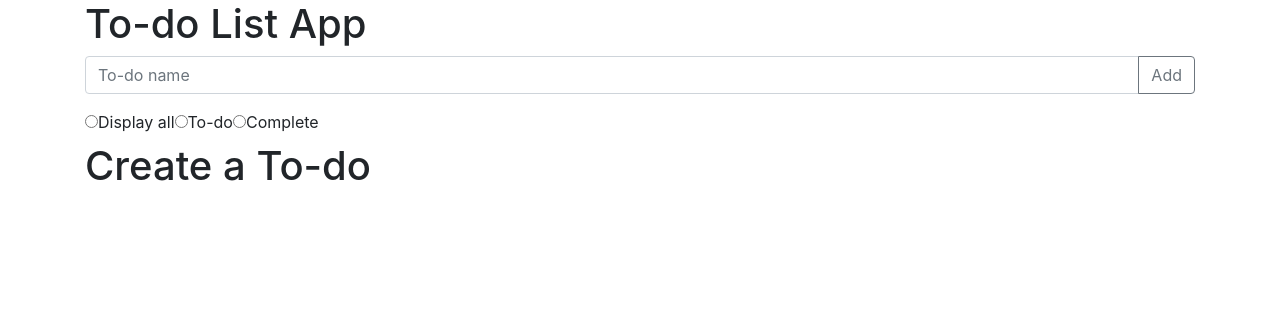
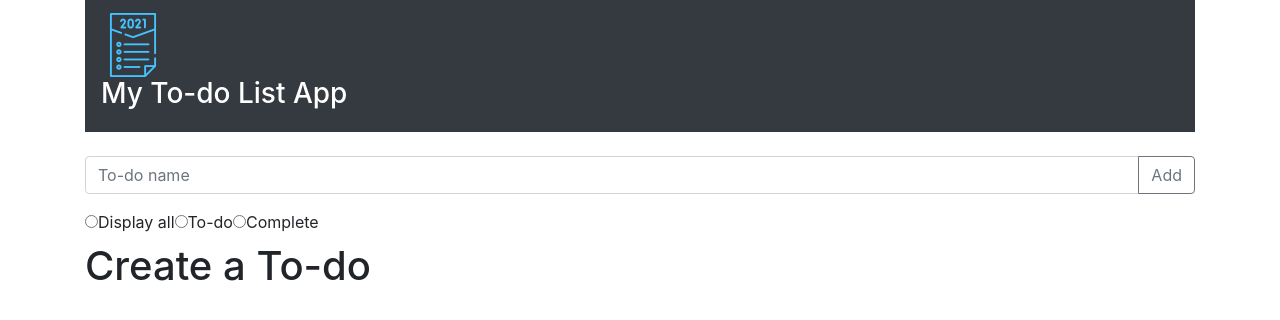
Before and after one commit to HORACINIS/todo-list, a React (Create React App) app: page / in a window 1280 px wide. Shown: the top 320 px of the page. Built offline with nearby package versions, Linux system fonts and the light colour scheme.

Commit message:
Created a Title component and styled it

```diff
--- a/src/App.js
+++ b/src/App.js
@@ -1,5 +1,6 @@
 import React, { useState } from 'react';
 import { v4 as uuidv4 } from 'uuid';
+import Title from './components/Title';
 import InputText from './components/InputTextBar';
 import TodoListItems from './components/TodoListItems';
 import Filters from './components/filters/Filters';
@@ -45,7 +46,8 @@ function App() {
   return (
     <Container>
       <header>
-        <h1>To-do List App</h1>
+        <Title />
+        <br />
         <InputText addTodoItem={handleAddTodoItem} />
       </header>
       <main>
--- /dev/null
+++ b/src/components/Title.js
@@ -0,0 +1,22 @@
+import React from 'react';
+import Navbar from 'react-bootstrap/Navbar';
+import logo from '../images/todo-logo.png'
+
+
+const Title = () => {
+  return (
+    <Navbar bg="dark" variant="dark">
+      <Navbar.Brand href="#home">
+        <img
+          alt='logo'
+          src={logo}
+          width='64'
+          className="d-inline-block align-top"
+        />{' '}
+    <h3>My To-do List App</h3>
+    </Navbar.Brand>
+    </Navbar>
+  )
+}
+
+export default Title
--- a/src/components/TodoListItems.js
+++ b/src/components/TodoListItems.js
@@ -46,7 +46,7 @@ const TodoListItem = ({ todoItem, removeTodoItem, completeTodoItem, priorityTodo
   const { name, isComplete, priority } = todoItem;
 
   return (
-    <ListGroup.Item variant={isComplete && 'success'}>
+    <ListGroup.Item variant={isComplete && 'primary'}>
       <Row>
         <Col xs='2' md='1' lg='1' >
           {/* {!priority ?
```
Also changed, not shown: src/images/todo-logo.png (added).
